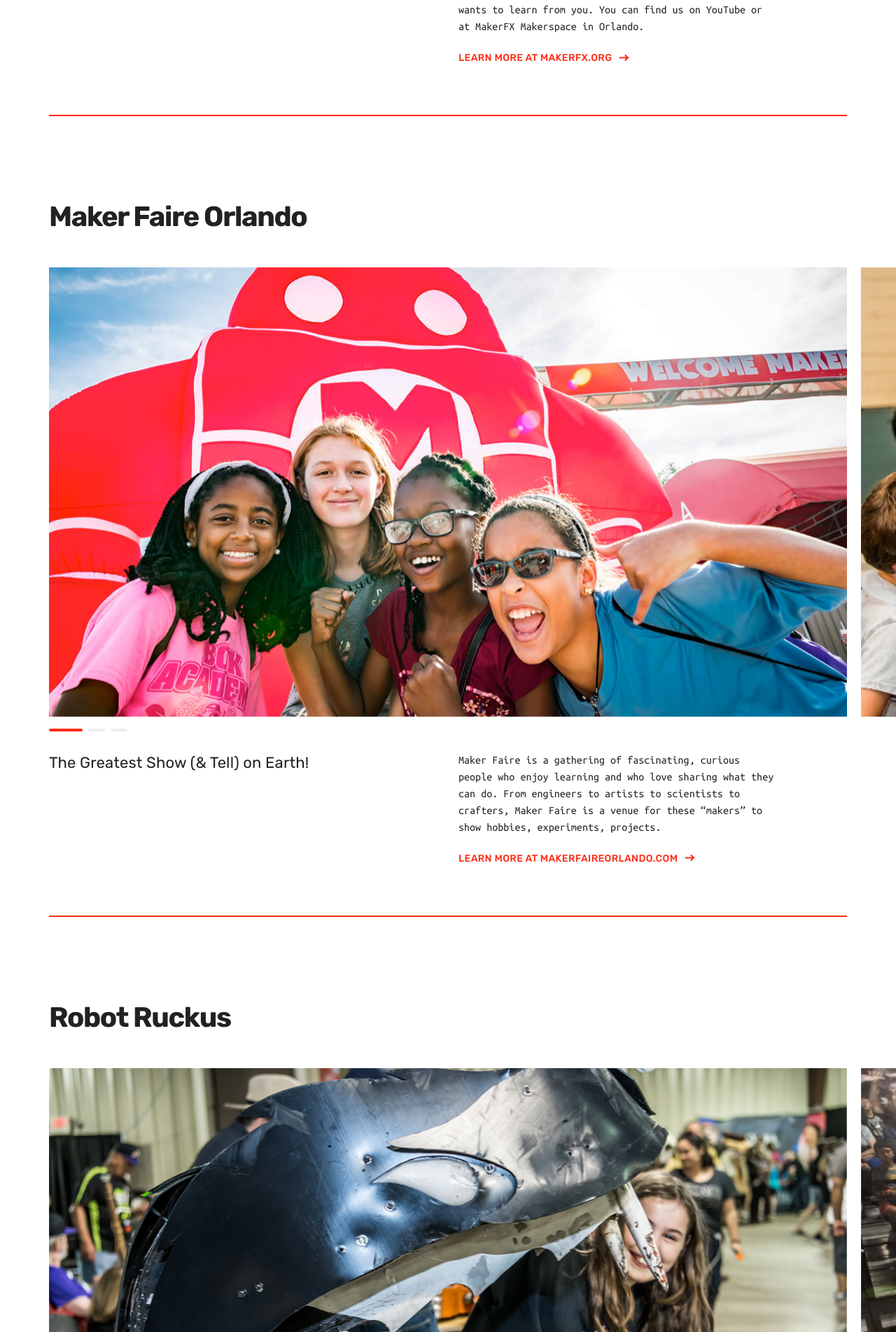
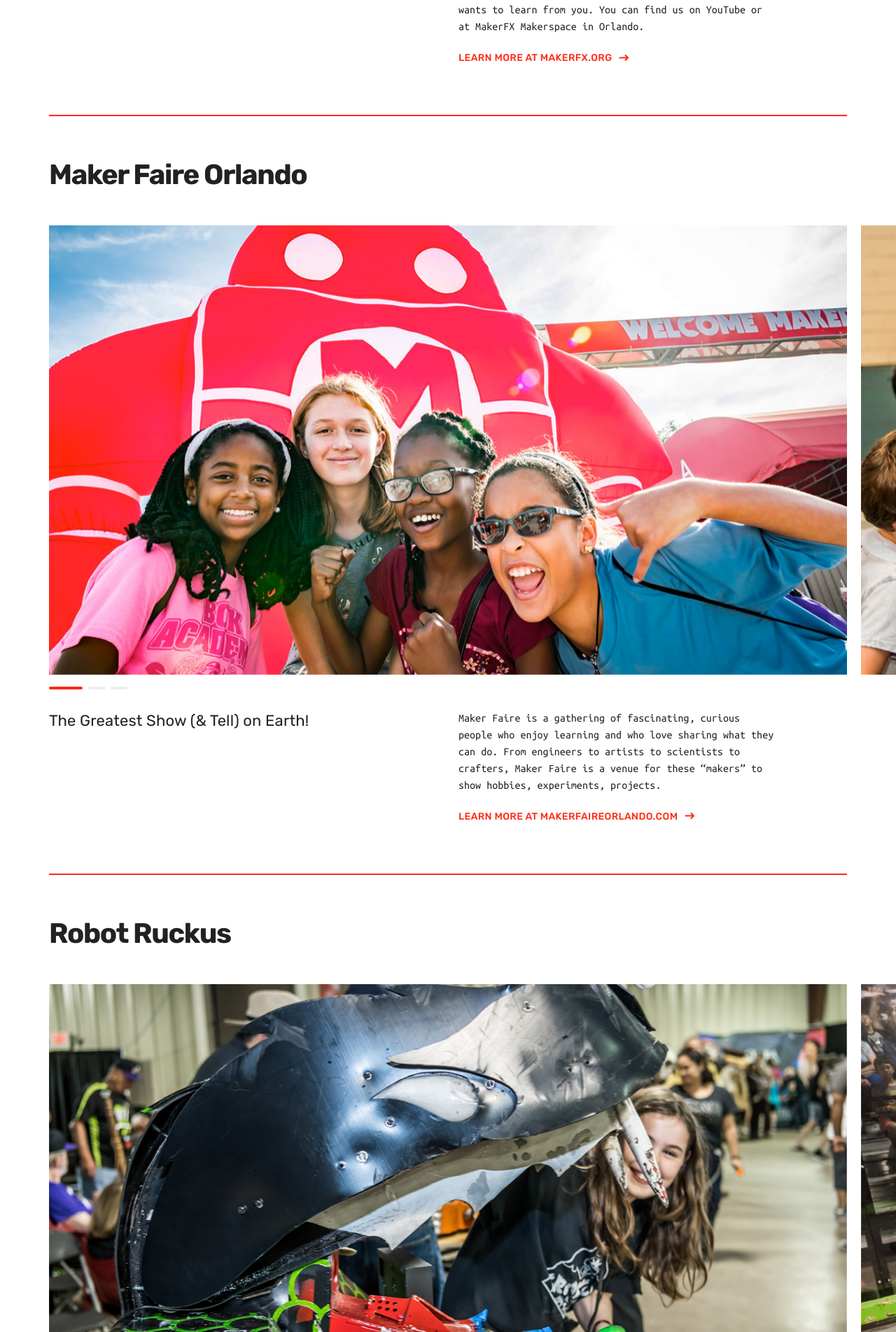
Before and after one commit to themakereffect/themakereffect.org, a Jekyll site: the page built from index.html, in a window 1280 px wide. Shown: the part 1482-3385 px from the top of the page at 70% size. Built offline with Jekyll 4.4.1, drawn with Linux system fonts in a browser that asks for light colours; nearby versions of some CDN libraries.

Commit message:
adjust margins

```diff
--- a/_sass/_includes/_section__listing.scss
+++ b/_sass/_includes/_section__listing.scss
@@ -5,7 +5,7 @@
 // - - - - - - - - - - - - - - - - - -
 
 .listing {
-  margin-bottom: 120px;
+  margin-bottom: 60px;
   overflow: hidden;
 }
 
@@ -190,7 +190,7 @@
 
   @include mq(tabletp) {
     &:not(:last-child) {
-      margin-bottom: 120px;
+      margin-bottom: 60px;
     }
 
     .owl-dots {
--- a/_sass/_pages/_page__post.scss
+++ b/_sass/_pages/_page__post.scss
@@ -279,7 +279,7 @@
     }
 
     .post__content {
-      margin-bottom: 120px;
+      margin-bottom: 60px;
 
       p img {
         margin: 72px 0;
```
